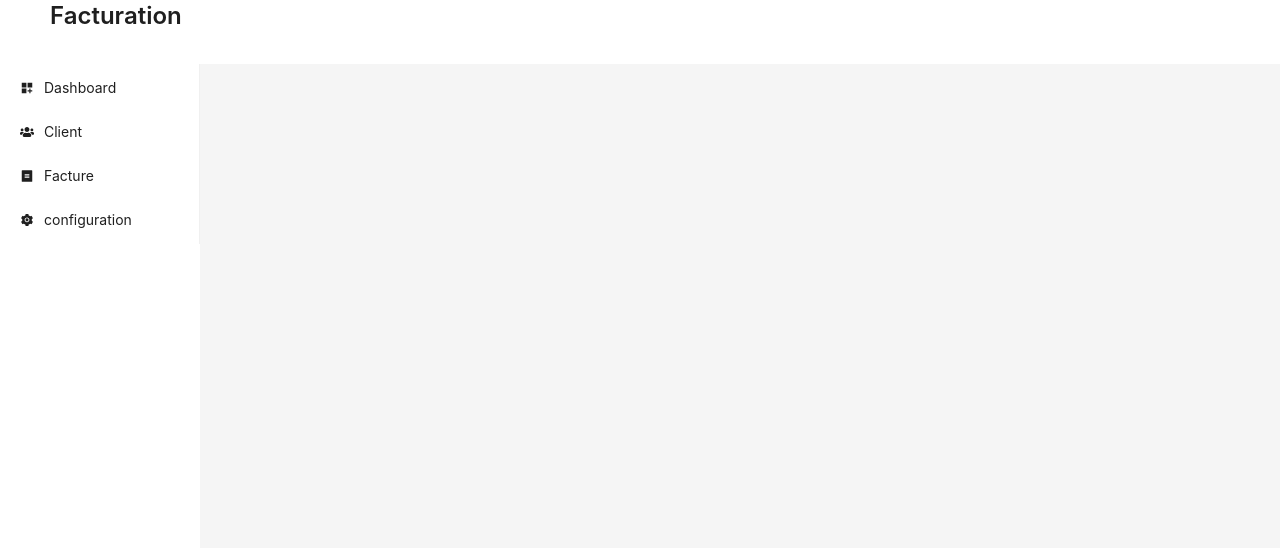
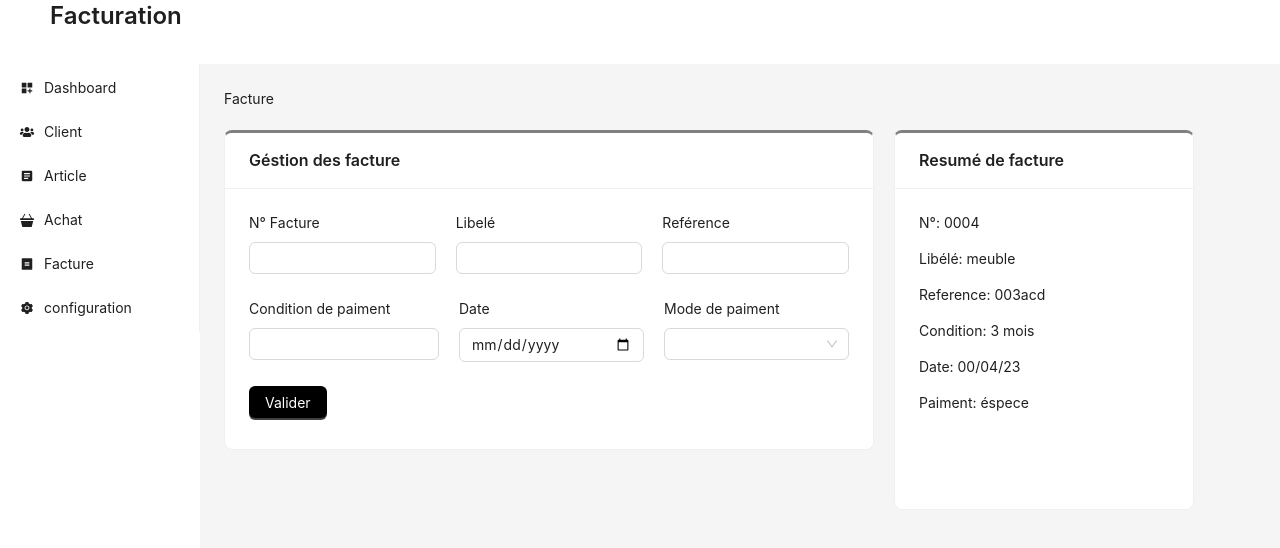
Before and after one commit to yvesludmila/ProjetFacturation, a React (Create React App) app: page /Facture in a window 1280 px wide. Shown: the top 548 px of the page. Built offline with nearby package versions, Linux system fonts and the light colour scheme.

Commit message:
Article/facture

```diff
--- a/src/Components/AppRoutes/AppRoutes.tsx
+++ b/src/Components/AppRoutes/AppRoutes.tsx
@@ -2,12 +2,16 @@ import React from "react";
 import { Route, Routes } from "react-router-dom";
 import Dashboard from "../Dashboard/Dashboard";
 import Client from "../ClientList/Client";
+import Facture from "../Facture/Facture";
+import Article from "../Article/Article";
 
 const AppRoutes = () => {
   return (
     <Routes>
       <Route path="/" element={<Dashboard />} />
       <Route path="/Client" element={<Client />} />
+      <Route path="/Facture" element={<Facture />} />
+      <Route path="/Article" element={<Article />} />
     </Routes>
   );
 };
--- /dev/null
+++ b/src/Components/Article/Article.tsx
@@ -0,0 +1,60 @@
+import { Breadcrumb, Card, Form, Input, Select } from "antd";
+import React from "react";
+
+const Article = () => {
+  return (
+    <div>
+      <Breadcrumb>
+        <Breadcrumb.Item>Article</Breadcrumb.Item>
+      </Breadcrumb>
+      <Card
+        title="Gestion article"
+        style={{
+          marginTop: "20px",
+          borderTop: "3px solid gray",
+        }}
+      >
+        <Form
+          style={{ maxWidth: 1000, display: "flex", gap: "20px" }}
+          layout="vertical"
+        >
+          <Form.Item label="Type article">
+            <Input />
+          </Form.Item>
+          <Form.Item label="Reférence">
+            <Input />
+          </Form.Item>
+          <Form.Item label="Désignetion">
+            <Input />
+          </Form.Item>
+          <Form.Item label="Unité de gestion">
+            <Select style={{ width: "185px" }}>
+              <Select.Option value="mode">Carton</Select.Option>
+              <Select.Option value="mode">Boite</Select.Option>
+              <Select.Option value="mode">Piéce</Select.Option>
+            </Select>
+          </Form.Item>
+        </Form>
+      </Card>
+      <div style={{ display: "flex", gap: "100px", marginTop: "50px" }}>
+        <Card
+          title="Prix/unité"
+          style={{
+            width: "550px",
+
+            borderTop: "3px solid gray",
+          }}
+        ></Card>
+        <Card
+          title="Condition de vente et achat"
+          style={{
+            width: "550px",
+            borderTop: "3px solid gray",
+          }}
+        ></Card>
+      </div>
+    </div>
+  );
+};
+
+export default Article;
--- a/src/Components/ClientList/Client.tsx
+++ b/src/Components/ClientList/Client.tsx
@@ -34,10 +34,12 @@ const Client = () => {
   return (
     <div>
       <Breadcrumb>
-        <Breadcrumb.Item>Client</Breadcrumb.Item>
+        <Breadcrumb.Item>Clients</Breadcrumb.Item>
       </Breadcrumb>
-      <Card>
-        <Typography.Title>Liste des clients</Typography.Title>
+      <Card style={{ marginTop: "20px" }}>
+        <Typography.Title style={{ fontSize: "16px" }}>
+          Liste des clients
+        </Typography.Title>
       </Card>
       <Row gutter={10} style={{ marginTop: 10 }}>
         <Col span={18}>
--- a/src/Components/Dashboard/Dashboard.tsx
+++ b/src/Components/Dashboard/Dashboard.tsx
@@ -20,7 +20,7 @@ const Dashboard = () => {
       <Breadcrumb>
         <Breadcrumb.Item>Dashboard</Breadcrumb.Item>
       </Breadcrumb>
-      <Space direction="horizontal" style={{ gap: "60px" }}>
+      <Space direction="horizontal" style={{ gap: "60px", marginTop: "20px" }}>
         <Card style={{ borderLeft: "3px solid green" }}>
           <Space direction="horizontal">
             <FaMoneyCheckAlt />
--- /dev/null
+++ b/src/Components/Facture/Facture.tsx
@@ -0,0 +1,91 @@
+import {
+  Breadcrumb,
+  Button,
+  Card,
+  Form,
+  Input,
+  Select,
+  Typography,
+} from "antd";
+import React from "react";
+
+const Facture = () => {
+  return (
+    <div>
+      <Breadcrumb>
+        <Breadcrumb.Item>Facture</Breadcrumb.Item>
+      </Breadcrumb>
+      <div style={{ display: "flex" }}>
+        <Card
+          title="Géstion des facture"
+          style={{
+            marginTop: "20px",
+            borderTop: "3px solid gray",
+            width: "650px",
+            height: "320px",
+          }}
+        >
+          <Form
+            style={{ maxWidth: 1000, display: "flex", gap: "20px" }}
+            layout="vertical"
+            //   labelCol={{ span: 4 }}
+            //   wrapperCol={{ span: 14 }}
+          >
+            <Form.Item label="N° Facture">
+              <Input type="number" />
+            </Form.Item>
+            <Form.Item label="Libelé">
+              <Input />
+            </Form.Item>
+            <Form.Item label="Reférence">
+              <Input />
+            </Form.Item>
+          </Form>
+
+          <Form
+            style={{ maxWidth: 1000, display: "flex", gap: "20px" }}
+            layout="vertical"
+          >
+            <Form.Item label="Condition de paiment">
+              <Input />
+            </Form.Item>
+            <Form.Item label="Date">
+              <Input type="date" style={{ width: "185px" }} />
+            </Form.Item>
+
+            <Form.Item label="Mode de paiment">
+              <Select style={{ width: "185px" }}>
+                <Select.Option value="mode">Espéce</Select.Option>
+                <Select.Option value="mode">Chéque</Select.Option>
+                <Select.Option value="mode">Banque</Select.Option>
+              </Select>
+            </Form.Item>
+          </Form>
+          <Button type="primary" htmlType="submit">
+            Valider
+          </Button>
+        </Card>
+        <Card
+          title="Resumé de facture"
+          style={{
+            width: "300px",
+            margin: "20px",
+            height: "380px",
+            borderTop: "3px solid gray",
+          }}
+        >
+          <Typography>
+            <Typography.Paragraph>N°: 0004</Typography.Paragraph>
+            <Typography.Paragraph>Libélé: meuble</Typography.Paragraph>
+            <Typography.Paragraph>Reference: 003acd</Typography.Paragraph>
+            <Typography.Paragraph>Condition: 3 mois</Typography.Paragraph>
+            <Typography.Paragraph>Date: 00/04/23</Typography.Paragraph>
+            <Typography.Paragraph>Paiment: éspece</Typography.Paragraph>
+          </Typography>
+        </Card>
+      </div>
+    </div>
+  );
+};
+
+export default Facture;
--- a/src/Components/SiderMenu/SiderMenu.tsx
+++ b/src/Components/SiderMenu/SiderMenu.tsx
@@ -1,7 +1,8 @@
-import { Menu, Spin } from "antd";
-import React, { useState } from "react";
-import { MdDashboardCustomize } from "react-icons/md";
+import { Menu } from "antd";
+import React from "react";
+import { MdArticle, MdDashboardCustomize } from "react-icons/md";
 import { FaUsers } from "react-icons/fa";
+import { BsFillBasket3Fill } from "react-icons/bs";
 import { RiBillFill } from "react-icons/ri";
 import { AiFillSetting } from "react-icons/ai";
 import { useNavigate } from "react-router-dom";
@@ -26,7 +27,17 @@ const SiderMenu = () => {
             label: "Client",
           },
           {
-            key: "/acture",
+            key: "/Article",
+            icon: <MdArticle />,
+            label: "Article",
+          },
+          {
+            key: "/Achat",
+            icon: <BsFillBasket3Fill />,
+            label: "Achat",
+          },
+          {
+            key: "/Facture",
             icon: <RiBillFill />,
             label: "Facture",
           },
```
